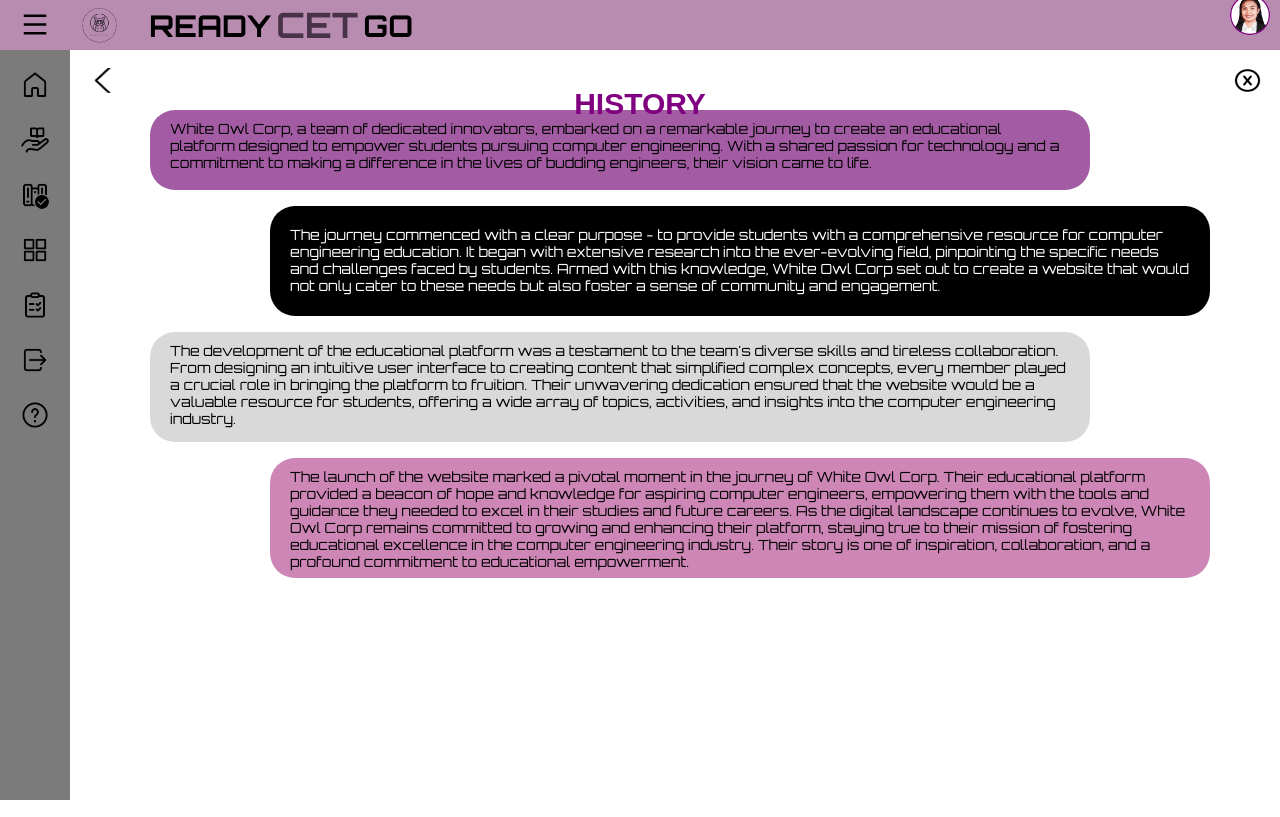
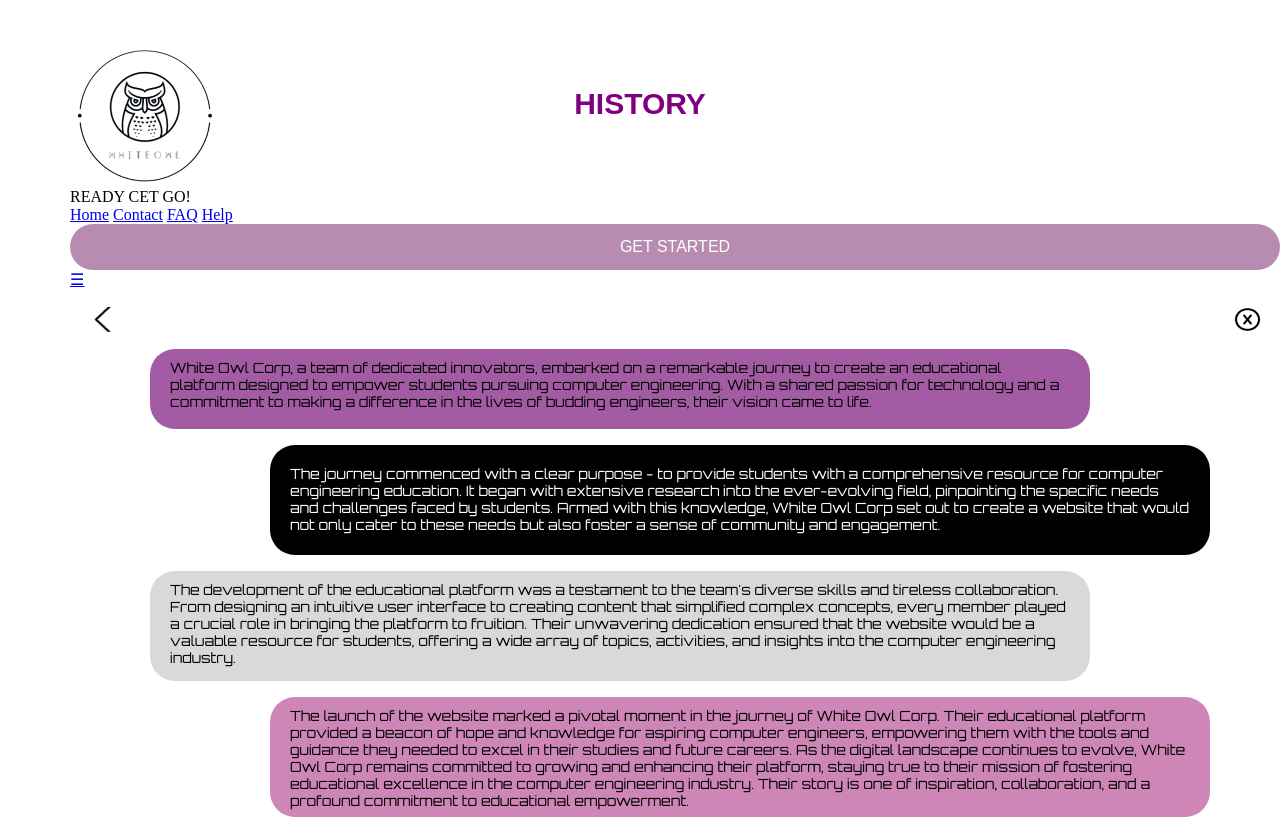
Before and after one commit to Helelelu/flask, a Flask app: page /history in a window 1280 px wide. Run offline with Flask 3, Linux system fonts and the light colour scheme; some libraries are stand-ins or nearby versions; some web fonts are replaced.

Commit message:
history nav upds

```diff
--- a/READY CET GO/templates/history.html
+++ b/READY CET GO/templates/history.html
@@ -145,125 +145,33 @@ button:hover {
 </head>
 <body>
     <!--!!!!!!!!HEADER AND SIDEBAR!!!!!!!!!-->
-    <div class="header">
-        <div class="left-section">
-            <i class="ri-menu-line menu-toggle" ></i>
+    <!--!!!!!!!!HEADER!!!!!!!!!-->
+    <nav>
+        <div class="logo-container">
+            <img src="static/img/wo-logo.png" alt="Your Logo">
         </div>
-        <div class="middle-section">
-            <img class="header-logo" src="static/img/wo-logo.png">
-            <h1 class="header-text" >READY</h1>
-            <h1 class="span-header">CET</h1>
-            <h1 class="header-text">GO</h1>
+        <div class="sitename">
+            <span class="site-name">READY<span class="cet-highlight"> CET</span> GO!</span>
         </div>
-        <div class="profile" onclick="toggleDropdown()">
-          <img src="static/img/RONALYN.png" alt="Profile Picture">
-          <div class="dropdown">
-            <a href="{{ url_for('profile')}}">Profile</a>
-            <a href="{{ url_for('edit')}}">Edit Profile</a>
-            <a href="{{ url_for('password')}}">Reset Password</a>
-          <a href="#">Calendar</a>
-          <a href="#" id="logoutLink">Logout</a>
-            <script src="https://cdn.jsdelivr.net/npm/sweetalert2@11"></script>
-            <script>
-              document.addEventListener("DOMContentLoaded", function() {
-                const logoutLink = document.getElementById("logoutLink");
-
-                logoutLink.addEventListener("click", function(event) {
-                  event.preventDefault(); // Prevent default link behavior
-
-                  Swal.fire({
-                    title: 'Are you sure you want to logout?',
-                    icon: 'warning',
-                    showCancelButton: true,
-                    confirmButtonText: 'Yes, logout',
-                    cancelButtonText: 'Cancel'
-                  }).then((result) => {
-                    if (result.isConfirmed) {
-                      window.location.href = "../log in- signup page/login.html";
-                    }
-                  });
-                });
-              });
-            </script>
+        <div class="nav-container">
+            <a href="{{ url_for('home')}}">Home</a>
+            <div class="dropdown">
+                <button class="dropbtn">About</button>
+                <div class="dropdown-content">
+                    <a href="{{ url_for('history')}}">History</a>
+                    <a href="{{ url_for('what_we_do')}}">What We Do</a>
+                    <a href="{{ url_for('creators')}}">Creators</a>
+                </div>
+            </div>
+            <a href="{{ url_for('contact')}}">Contact</a>
+            <a href="{{ url_for('faq')}}">FAQ</a>
+            <a href="{{ url_for('help')}}">Help</a>
         </div>
-      </div>
-    </div>
-    <nav class="side-bar">
-      <a href="{{ url_for('home')}}">
-          <div class="sidebar-menu">
-              <img class="menu-icon" src="static/img/home.png">
-          </div>
-      </a>
-      <a href="{{ url_for('courses')}}">
-          <div class="sidebar-menu">
-              <img class="menu-icon" src="static/img/courses-catalog.png">
-          </div>
-      </a>
-      <a href="{{ url_for('mycourses')}}">
-        <div class="sidebar-menu">
-          <img class="menu-icon" src="static/img/my-courses.png">
-        </div>
-      </a>
-
-      <a href="{{url_for('dashboard')}}">
-        <div class="sidebar-menu">
-          <img class="menu-icon" src="static/img/dashboard.png">
-        </div>
-      </a>
-
-      <a href="{{ url_for('activities')}}"><div class="sidebar-menu">
-          <img class="menu-icon" src="static/img/activities.png">
-      </div></a>
-      <div class="sidebar-menu">
-          <img class="menu-icon" src="static/img/sign-out.png">
-      </div>
-      <a href="{{ url_for('help')}}"><div class="sidebar-menu">
-          <img class="menu-icon" src="static/img/help.png">
-      </div></a>
-  </nav>
-  <nav class="sidebar-expand">
-      <a href="{{ url_for('home')}}">
-          <div class="exp-sidebar-menu">
-              <img class="menu-icon" src="static/img/home.png">
-              <h2 class="menu-text">Home</h2>
-          </div>
-      </a>
-      <a href="{{ url_for('courses')}}">
-          <div class="exp-sidebar-menu">
-              <img class="exp-menu-icon" src="static/img/courses-catalog.png">
-              <h2 class="menu-text">Courses Catalog</h2>
-          </div>
-      </a>
-      <a href="{{ url_for('mycourses')}}">
-        <div class="exp-sidebar-menu">
-          <img class="menu-icon" src="static/img/my-courses.png">
-          <h2 class="menu-text">My Courses</h2>
-        </div>
-      </a>
-      <a href="{{ url_for('dashboard')}}">
-        <div class="exp-sidebar-menu">
-          <img class="exp-menu-icon" src="static/img/dashboard.png">
-          <h2 class="menu-text">Dashboard</h2>
-        </div>
-      </a>
-      <a href="{{ url_for('activities')}}">
-          <div class="exp-sidebar-menu">
-              <img class="menu-icon" src="static/img/activities.png">
-              <h2 class="menu-text">Activities</h2>
-          </div></a>
-      <div class="exp-sidebar-menu">
-          <img class="exp-menu-icon" src="static/img/sign-out.png">
-          <h2 class="menu-text">Sign Out</h2>
-      </div>
-      <a href="{{ url_for('help')}}">
-        <div class="exp-sidebar-menu">
-          <img class="exp-menu-icon" src="static/img/help.png">
-          <h2 class="menu-text">Help</h2>
-      </div>
-      </a>
-
-  </nav>
-    <!--↓↓↓↓ADD NALANG NG DIV NG CONTENT SA BABA ↓↓↓↓↓-->
+        <button class="get-started-btn" onclick="redirectToGetStarted()">GET STARTED</button>
+        <a href="javascript:void(0);" class="icon" onclick="myFunction()">
+            &#9776;
+        </a>
+    </nav>
 <div class="button-container">
     <div class="back-btn" onclick="goBack()">
         <img src="static/img/back btn.png" alt="back-button">
```
